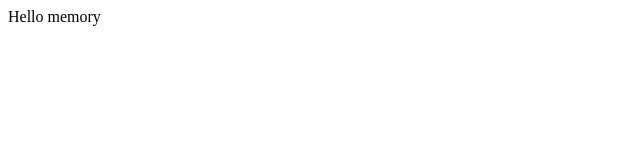
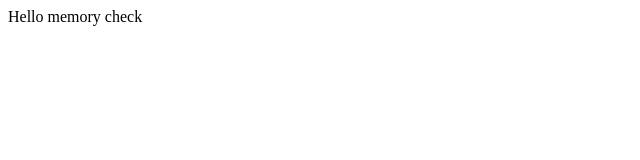
Before and after one commit to vijayranghar/TokopediaHackathon2022, a React (Create React App) app in the folder hackathon2022/: page /error/1 in a window 1280 px wide. Shown: the top 160 px of the page, without its empty margins (0-640 px from the left). Built offline with nearby package versions, Linux system fonts and the light colour scheme.

Commit message:
check memeory game

```diff
--- a/hackathon2022/src/pages/ErrorGame/pages/MemoryGame/index.js
+++ b/hackathon2022/src/pages/ErrorGame/pages/MemoryGame/index.js
@@ -3,7 +3,7 @@ import React from 'react'
 function Memory() {
   return (
     <div>
-        Hello memory
+        Hello memory check
     </div>
   )
 }
```
